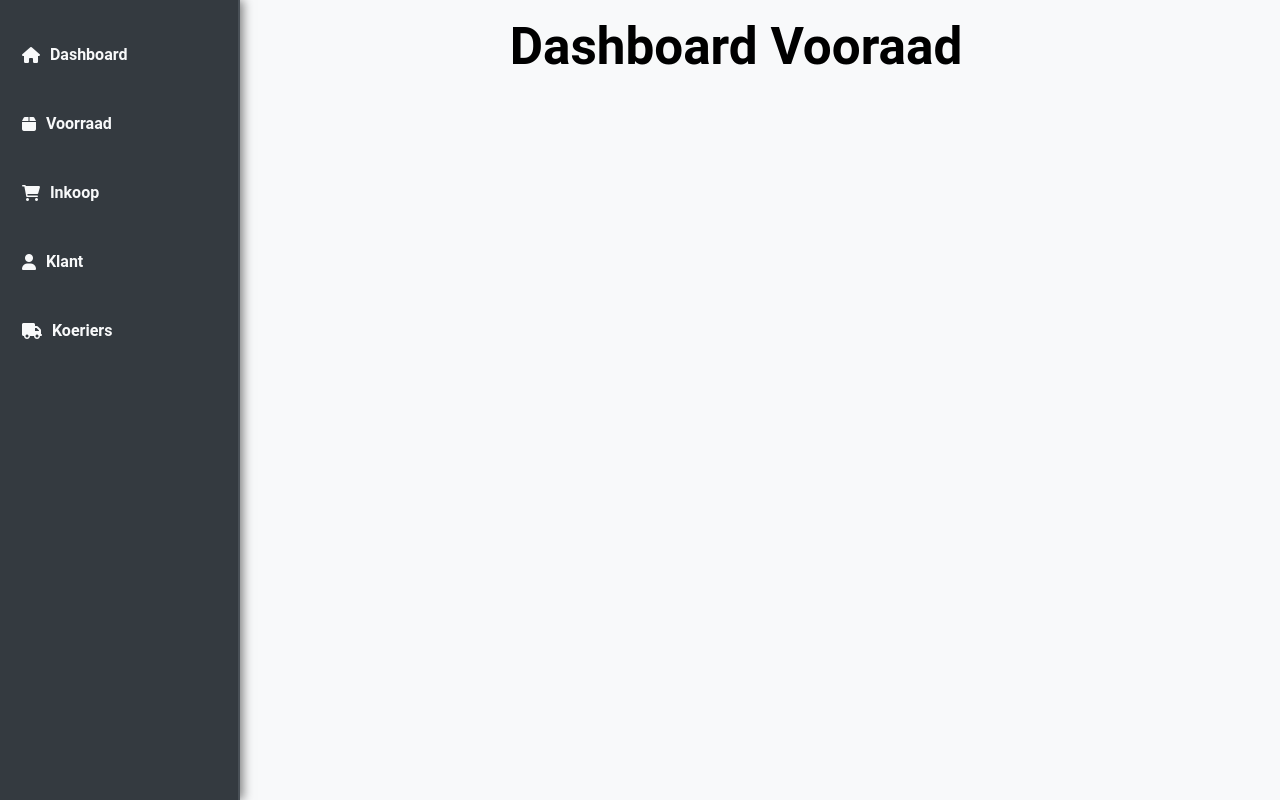
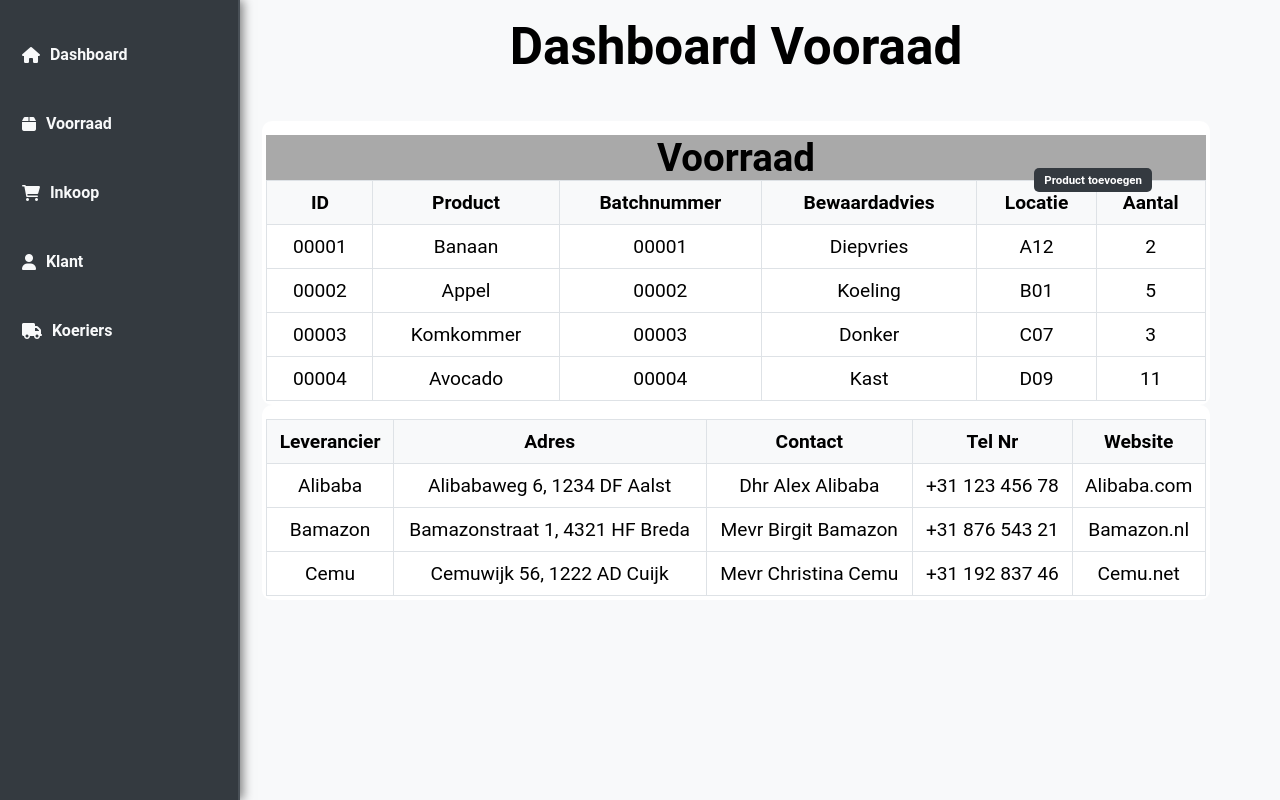
Before and after one commit to CyberDuckys/Main, a Flask app: page /voorraad in a window 1280 px wide. Run offline with Flask 3, Linux system fonts and the light colour scheme; some libraries are stand-ins or nearby versions.

Commit message:
voorraad bijna af

```diff
--- a/website/templates/base.html
+++ b/website/templates/base.html
@@ -51,5 +51,4 @@
   integrity="sha384-UO2eT0CpHqdSJQ6hJty5KVphtPhzWj9WO1clHTMGa3JDZwrnQq4sF86dIHNDz0W1" crossorigin="anonymous"></script>
 <script src="https://stackpath.bootstrapcdn.com/bootstrap/4.3.1/js/bootstrap.min.js"
   integrity="sha384-JjSmVgyd0p3pXB1rRibZUAYoIIy6OrQ6VrjIEaFf/nJGzIxFDsf4x0xIM+B07jRM" crossorigin="anonymous"></script>
-
 </html>
--- a/website/templates/inkoop.html
+++ b/website/templates/inkoop.html
@@ -4,7 +4,7 @@
 {% block title %} Inkoop {% endblock %}
 
 {% block content%}
-<link rel="stylesheet" href="{{ url_for('static', filename='css/inkoop.css') }}">
+<link rel="stylesheet" href="{{ url_for('static', filename='css/table.css') }}">
 
 <h1 class="dashboardTitle">Dashboard Inkoop</h1>
 
--- a/website/templates/voorraad.html
+++ b/website/templates/voorraad.html
@@ -3,8 +3,95 @@
 
 {% block title %} Voorraad {% endblock %}
 
-{% block content%}
+{% block content %}
+<link rel="stylesheet" href="{{ url_for('static', filename='css/table.css') }}">
 
 <h1 class="dashboardTitle">Dashboard Vooraad</h1>
 
-{% endblock%}
+    <div class="tableCard">
+        <table class="table klanten-table">
+            <caption>Voorraad<a href="#" class="button-small">Product toevoegen</a></caption>
+            <thead>
+                <tr>
+                    <th>ID</th>
+                    <th>Product</th>
+                    <th>Batchnummer</th>
+                    <th>Bewaardadvies</th>
+                    <th>Locatie</th>
+                    <th>Aantal</th>
+                </tr>
+            </thead>
+            <tbody>
+                <tr>
+                    <td>00001</td>
+                    <td>Banaan</td>
+                    <td>00001</td>
+                    <td>Diepvries</td>
+                    <td>A12</td>
+                    <td>2</td>
+                </tr>
+                <tr>
+                    <td>00002</td>
+                    <td>Appel</td>
+                    <td>00002</td>
+                    <td>Koeling</td>
+                    <td>B01</td>
+                    <td>5</td>
+                </tr>
+                <tr>
+                    <td>00003</td>
+                    <td>Komkommer</td>
+                    <td>00003</td>
+                    <td>Donker</td>
+                    <td>C07</td>
+                    <td>3</td>
+                </tr>
+                <tr>
+                    <td>00004</td>
+                    <td>Avocado</td>
+                    <td>00004</td>
+                    <td>Kast</td>
+                    <td>D09</td>
+                    <td>11</td>
+                </tr>
+            </tbody>
+        </table>
+    </div>
+
+    <div class="tableCard">
+        <table class="table klanten-table">
+            <thead>
+                <tr>
+                    <th>Leverancier</th>
+                    <th>Adres</th>
+                    <th>Contact</th>
+                    <th>Tel Nr</th>
+                    <th>Website</th>
+                </tr>
+            </thead>
+            <tbody>
+                <tr>
+                    <td>Alibaba</td>
+                    <td>Alibabaweg 6, 1234 DF Aalst</td>
+                    <td>Dhr Alex Alibaba</td>
+                    <td>+31 123 456 78</td>
+                    <td>Alibaba.com</td>
+                </tr>
+                <tr>
+                    <td>Bamazon</td>
+                    <td>Bamazonstraat 1, 4321 HF Breda</td>
+                    <td>Mevr Birgit Bamazon</td>
+                    <td>+31 876 543 21</td>
+                    <td>Bamazon.nl</td>
+                </tr>
+                <tr>
+                    <td>Cemu</td>
+                    <td>Cemuwijk 56, 1222 AD Cuijk</td>
+                    <td>Mevr Christina Cemu</td>
+                    <td>+31 192 837 46</td>
+                    <td>Cemu.net</td>
+                </tr>
+            </tbody>
+        </table>
+    </div>
+{% endblock %}
```
Also changed, not shown: website/static/css/table.css (renamed from website/static/css/inkoop.css).
